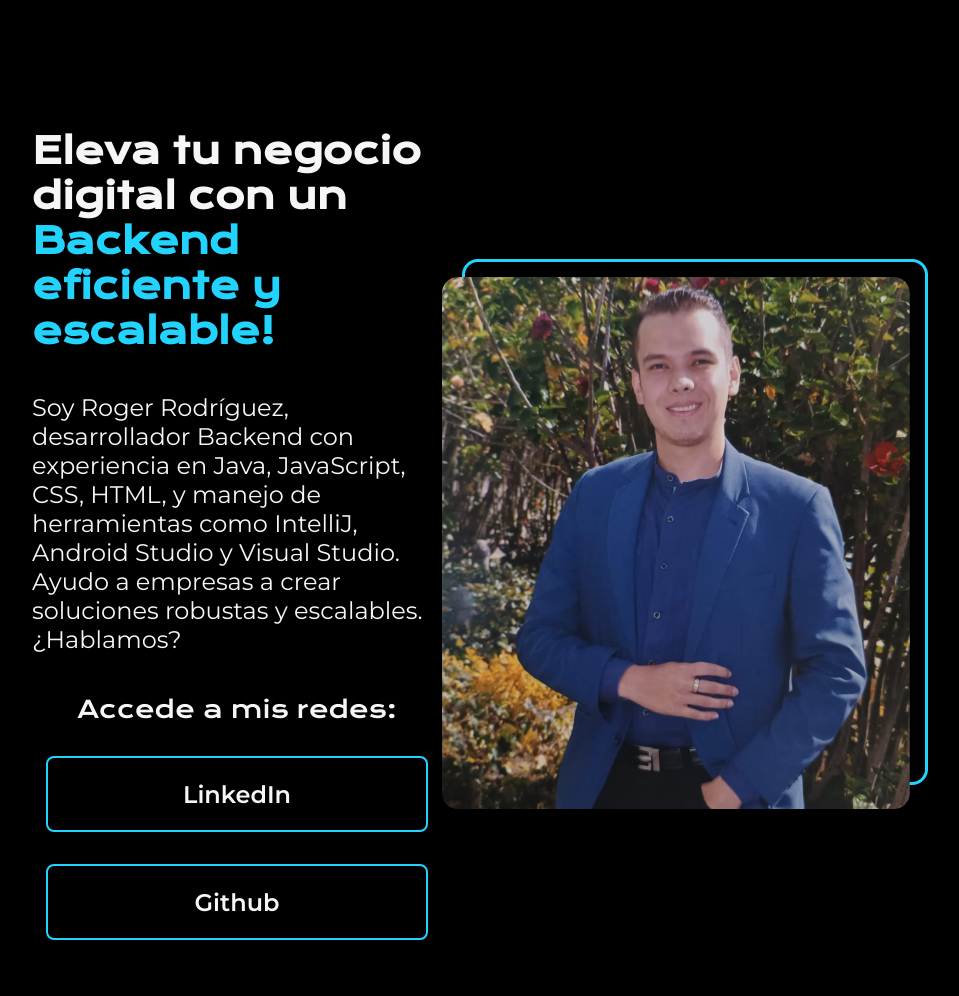
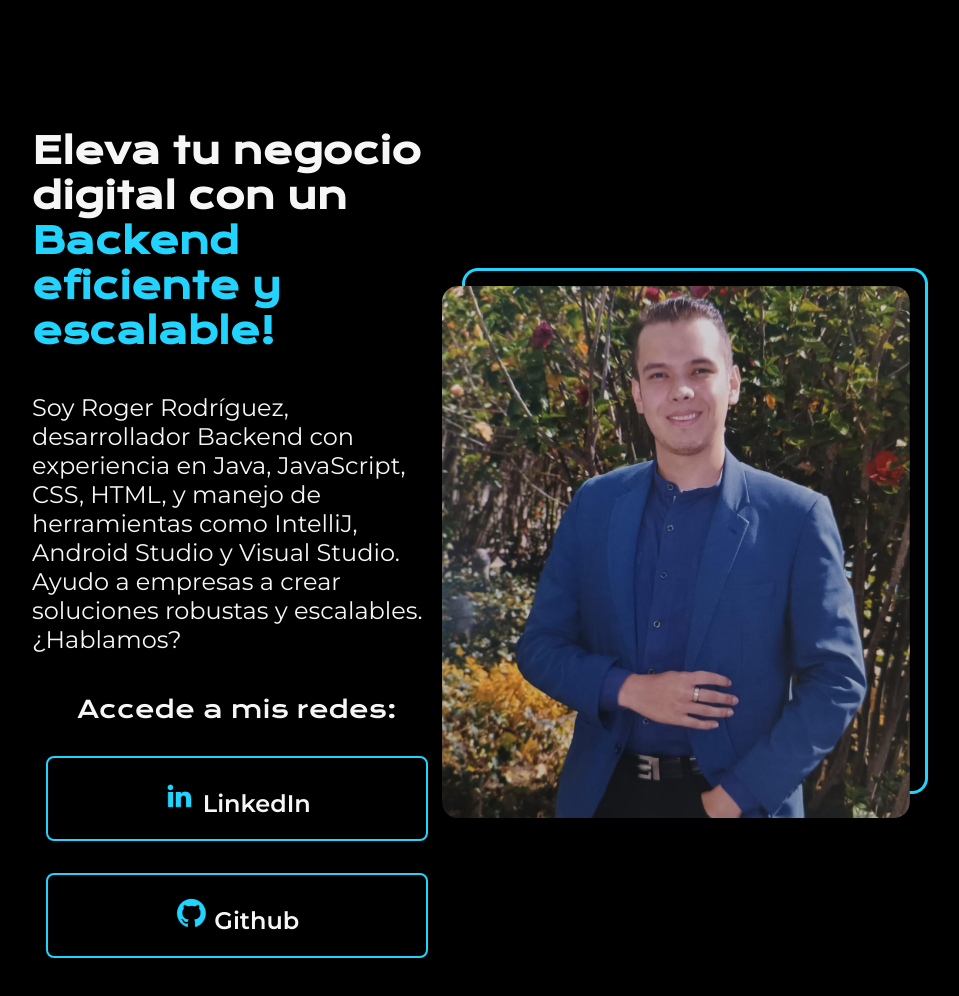
Before and after one commit to RogerLeo54/portafolio, a plain HTML site: page index.html in a window 1280 px wide. Shown: the whole page, without its empty margins (160-1119 px from the left). Drawn offline with nearby package versions, Linux system fonts and the light colour scheme.

Commit message:
se agraga la carperta assets con los iconos, se insertan iconos a los botones, se ingresa la imagen de perfil a la carpeta assets

```diff
--- a/index.html
+++ b/index.html
@@ -20,11 +20,15 @@
             </p>
             <div class="presentacion__enlaces">
                 <h2 class="presentacion__enlaces__subtitulo">Accede a mis redes:</h2>
-                <a class="presentacion__enlaces__link" href="https://www.linkedin.com/in/roger-rodriguezzz">LinkedIn</a>
-                <a class="presentacion__enlaces__link" href="https://github.com/RogerLeo54">Github</a>
+                <a class="presentacion__enlaces__link" href="https://www.linkedin.com/in/roger-rodriguezzz">
+                    <img src="./assets/linkedin.png">
+                    LinkedIn</a>
+                <a class="presentacion__enlaces__link" href="https://github.com/RogerLeo54">
+                    <img src="./assets/github.png">
+                    Github</a>
             </div>
         </section>
-        <img src="Imagem.png" alt="imagen de Roger Rodriguez">
+        <img src="./assets/Imagem.png" alt="imagen de Roger Rodriguez">
     </main>
     <footer></footer>
 </body>
```
Also changed, not shown: assets/Imagem.png (renamed from Imagem.png), assets/github.png (added), assets/instagram.png (added), assets/linkedin.png (added), assets/twitch.png (added), assets/twitter-novo.png (added), assets/twitter.png (added).
